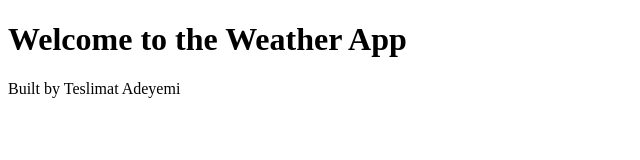
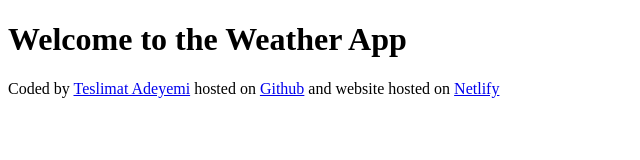
Before and after one commit to Teslimat/weather-application-project, a plain HTML site: page index.html in a window 1280 px wide. Shown: the whole page, without its empty margins (0-640 px from the left). Drawn offline with Linux system fonts and the light colour scheme.

Commit message:
added the links to the footer

```diff
--- a/index.html
+++ b/index.html
@@ -1,14 +1,18 @@
 <!DOCTYPE html>
 <html lang="en">
-<head>
-    <meta charset="UTF-8">
-    <meta name="viewport" content="width=device-width, initial-scale=1.0">
+  <head>
+    <meta charset="UTF-8" />
+    <meta name="viewport" content="width=device-width, initial-scale=1.0" />
     <title>Weather App</title>
-</head>
-<body>
+  </head>
+  <body>
     <h1>Welcome to the Weather App</h1>
     <footer>
-        Built by Teslimat Adeyemi
+      Coded by
+      <a href="https://github.com/Teslimat" target="_blank">Teslimat Adeyemi</a>
+      hosted on <a href="https://github.com/Teslimat/weather-application-project" target="_blank">Github</a>
+      and website hosted on
+      <a href="https://teslimat-weatherapp.netlify.app" target="_blank">Netlify</a>
     </footer>
-</body>
+  </body>
 </html>
```
